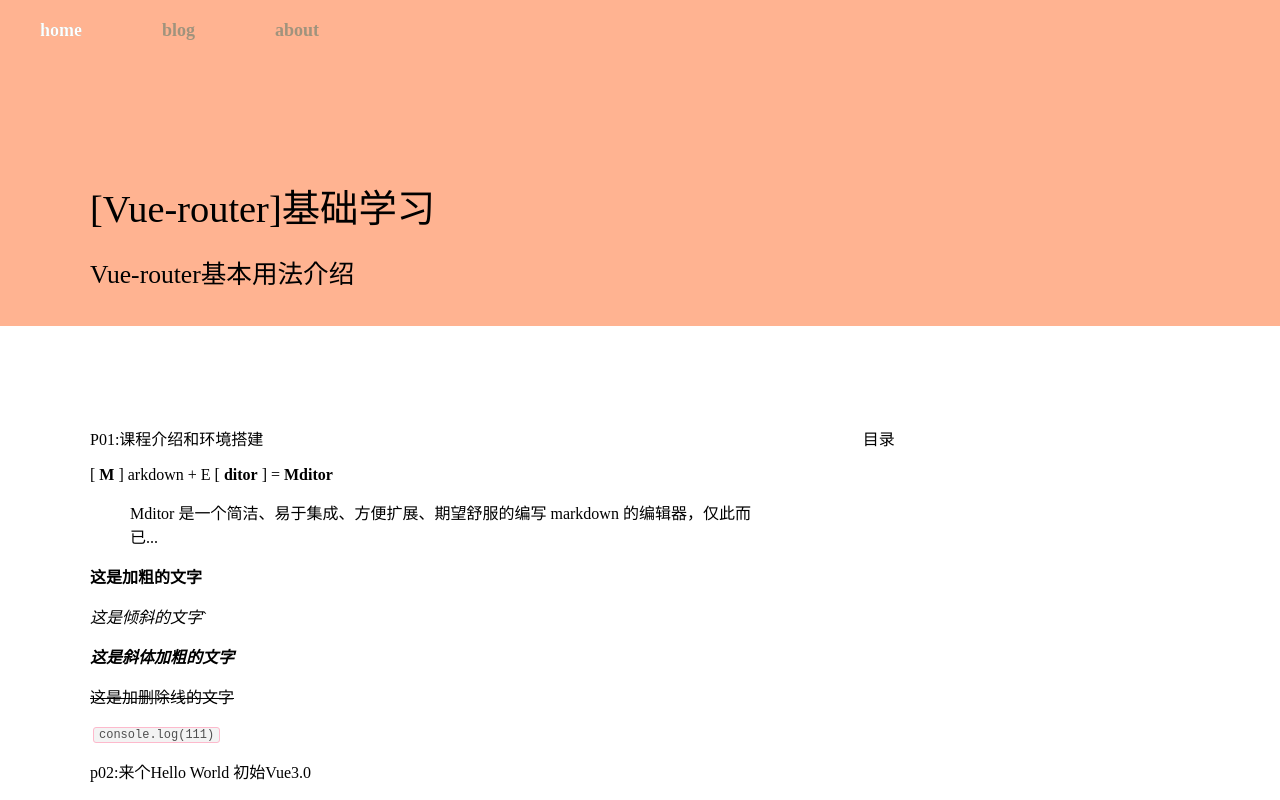
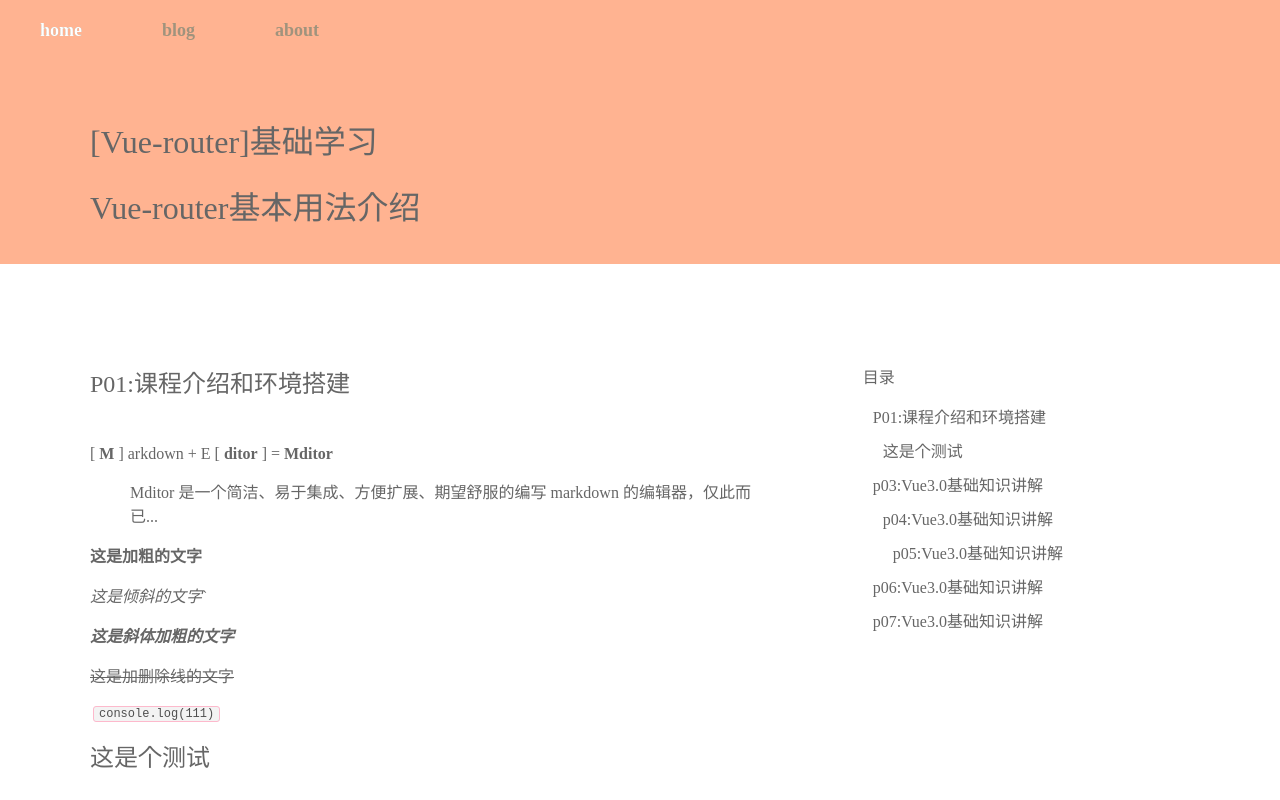
Before and after one commit to hishosho/blog, a Next.js app: page /blog/detail in a window 1280 px wide. Shown: the top 800 px of the page. Built offline with nearby package versions, Linux system fonts and the light colour scheme.

Commit message:
[Feat]: 博客添加数据获取接口及博客详情样式

```diff
--- a/components/blog/BlogCard.module.css
+++ b/components/blog/BlogCard.module.css
@@ -9,7 +9,7 @@
 }
 .cardTitle {
   font-weight: bold;
-  font-size: 1vw;
+  font-size: calc(1.375rem);
   color: #A0937D;
   transition: all .2s;
 }
@@ -19,6 +19,6 @@
 }
 .cardDesc {
   margin-top: 10px;
-  font-size: 0.5vw;
+  font-size: 1rem;
   color: #A0937D;
 }
--- a/components/common/Navigation.module.css
+++ b/components/common/Navigation.module.css
@@ -1,3 +1,7 @@
+.list {
+  display: none;
+  position: fixed;
+}
 .item {
   position: relative;
   cursor: pointer;
@@ -20,3 +24,8 @@
   opacity: 1;
   transform: scale(1);
 }
+@media (min-width: 1084px) {
+  .list {
+    display: block;
+  }
+}
--- a/mock/data.tsx
+++ b/mock/data.tsx
@@ -53,6 +53,8 @@
 ]
 
 export const markdownData = {
+  title: 'Vue基础教程',
+  desc: 'Vue基础教程介绍',
   content: '# P01:课程介绍和环境搭建\n' +
   '[ **M** ] arkdown + E [ **ditor** ] = **Mditor**  \n' +
   '> Mditor 是一个简洁、易于集成、方便扩展、期望舒服的编写 markdown 的编辑器，仅此而已... \n\n' +
@@ -61,7 +63,7 @@
   '***这是斜体加粗的文字***\n\n' +
   '~~这是加删除线的文字~~ \n\n'+
   '\`console.log(111)\` \n\n'+
-  '# p02:来个Hello World 初始Vue3.0\n' +
+  '## 这是个测试\n' +
   '> aaaaaaaaa\n' +
   '>> bbbbbbbbb\n' +
   '>>> cccccccccc\n'+
@@ -70,11 +72,11 @@
   '> aaaaaaaaa\n' +
   '>> bbbbbbbbb\n' +
   '>>> cccccccccc\n\n'+
-  '# p04:Vue3.0基础知识讲解\n' +
+  '## p04:Vue3.0基础知识讲解\n' +
   '> aaaaaaaaa\n' +
   '>> bbbbbbbbb\n' +
   '>>> cccccccccc\n\n'+
-  '#5 p05:Vue3.0基础知识讲解\n' +
+  '### p05:Vue3.0基础知识讲解\n' +
   '> aaaaaaaaa\n' +
   '>> bbbbbbbbb\n' +
   '>>> cccccccccc\n\n'+
@@ -93,7 +95,14 @@
 export const blogs = [
   { id: 1, title: '[Vue]基础学习', desc: 'Vue基本用法介绍' },
   { id: 2, title: '[Vue-router]基础学习', desc: 'Vue-router基本用法介绍' },
-  { id: 3, title: '[React]基础学习', desc: 'React基本用法介绍' }
+  { id: 3, title: '[React]基础学习', desc: 'React基本用法介绍' },
+  { id: 4, title: '[Vue]基础学习', desc: 'Vue基本用法介绍' },
+  { id: 5, title: '[Vue-router]基础学习', desc: 'Vue-router基本用法介绍' },
+  { id: 6, title: '[React]基础学习', desc: 'React基本用法介绍' },
+  { id: 13, title: '[React]基础学习', desc: 'React基本用法介绍' },
+  { id: 14, title: '[Vue]基础学习', desc: 'Vue基本用法介绍' },
+  { id: 15, title: '[Vue-router]基础学习', desc: 'Vue-router基本用法介绍' },
+  { id: 16, title: '[React]基础学习', desc: 'React基本用法介绍' }
 ]
 
 export const propulerBlogs = [
@@ -101,3 +110,15 @@
   { id: 2, title: '[Vue-router]基础学习', desc: 'Vue-router基本用法介绍' },
   { id: 3, title: '[React]基础学习', desc: 'React基本用法介绍' }
 ]
+
+export const blogTags = [
+  { id: 1, name: 'React', isActive: false },
+  { id: 2, name: 'Vue', isActive: false },
+  { id: 3, name: 'JavaScript', isActive: false },
+  { id: 4, name: 'CSS', isActive: false },
+  { id: 5, name: 'SVG', isActive: false }
+]
+
+export const someBlogList = [
+  { id: 1, title: '[HTML5]基础学习', desc: 'HTML5基本用法介绍' }
+]
--- a/pages/blog/detail.tsx
+++ b/pages/blog/detail.tsx
@@ -1,4 +1,4 @@
-import { useRef, useEffect, useState, useCallback } from 'react'
+import { useEffect, useState, useCallback } from 'react'
 import Navigation from '../../components/common/Navigation'
 import styles from '../../styles/BlogDetail.module.css'
 import Router from 'next/router'
@@ -10,6 +10,7 @@
 
 const BlogDetail = (props: any) => {
   const [articleContent, setArticleContent] = useState<string>('')
+  const [catalogue, setCatalogue] = useState<any>([])
   const title = () => {
     return (
       <div className={styles.titleWraper}>
@@ -34,17 +35,47 @@
     Router.push(`/${path}`)
   }, [])
 
+  const catalogueHtml = () => {
+    return (
+      <aside
+        className={styles.menu}
+      >
+        <h2
+          className={styles.catalogueTitle}
+        >
+          目录
+        </h2>
+        <ul>
+        {
+          catalogue.map((item: any, i: number) => {
+            return (
+              <li
+                style={{paddingLeft: item.level * 10 }}
+                className={styles.catalogueItem}
+                key={`${item.level}-${item.content}-${i}`}
+              >
+                <a
+                 href={`#${item.level}@${item.content}`}
+                 className={styles.catalogueItemLink}
+                >
+                  {item.content}
+                </a>
+              </li>
+            )
+          })
+        }
+        </ul>
+      </aside>
+    )
+  }
+
   const content = () => {
     return (
       <>
         <main
           className={styles.main}
         >
-          <aside
-            className={styles.menu}
-          >
-            <h2>目录</h2>
-          </aside>
+          {catalogueHtml()}
           <article>
             <div
               dangerouslySetInnerHTML={{__html:articleContent}}
@@ -56,8 +87,20 @@
     )
   }
 
-  useEffect(() => {
+  const buildCatalogue = useCallback(() => {
+    const tiitleArr = props.detail.content.match(/(#{1,5})\s.*\n/g)
+    const navArr = tiitleArr.map((item: any) => ({
+      content: item.replace(/(#{1,5}\s)|(\n)/g, ''),
+      level: item.match(/#{1,5}/)[0].length
+    }))
+    setCatalogue(navArr)
+  }, [props.detail.content])
+
+  const buildArticleContent = useCallback(() => {
     const renderer = new marked.Renderer()
+    renderer.heading = (text:string, level: number) => {
+      return `<h${level} id=${level}@${text} class='title-anchor'>${text}</h${level}>`
+    }
     marked.setOptions({
       renderer: renderer,
       gfm: true,
@@ -72,7 +115,12 @@
       }
     })
     setArticleContent(marked(props.detail.content))
-  }, [articleContent, props.detail])
+  }, [props.detail.content])
+
+  useEffect(() => {
+    buildCatalogue()
+    buildArticleContent()
+  }, [buildArticleContent, buildCatalogue])
 
   return (
     <div className={styles.detailWraper}>
@@ -83,7 +131,7 @@
 }
 
 BlogDetail.getInitialProps = async (ctx: any) => {
-  const { success, data } = BlogService.getBlogDetail(ctx.query.id)
+  // const { success, data } = BlogService.getBlogDetail(ctx.query.id)
   return {
     detail: markdownData
   }
--- a/services/BlogService.tsx
+++ b/services/BlogService.tsx
@@ -1,11 +1,12 @@
 import axios from './index'
 
 const BlogService = {
-  getBlogDetail: (id: string) => axios({ url: '/', params: {id} }),
+  getBlogDetail: (id: number) => axios({ url: '/', params: {id} }),
   getBlogs: () => axios({ url: '/' }),
   getPropulerBlogs: () => axios({ url: '/' }),
+  getBlogTags: () => axios({ url: '/' }),
+  getBlogsByTagId: (id: number) => axios({ url: '/', params: {id} }),
+  updateBlogTagState: ({ id, state }: {id: number, state: boolean}) => axios({ url: '/', params: { id, state } }),
 }
 
-
-
 export default BlogService
--- a/styles/Blog.module.css
+++ b/styles/Blog.module.css
@@ -18,21 +18,23 @@
   grid-template-areas:
     "list categories"
     "list popular";
-  ;
 }
 .list {
   grid-area: list;
 }
 .categories {
+  display: none;
   grid-area: categories;
 }
 .popular {
+  display: none;
   grid-area: popular;
 }
 .title {
   color: #A0937D;
   font-weight: bold;
   padding: 30px 0;
+  font-size: calc(1.375rem);
   animation: titleAnimation 1s;
 }
 .popularList {
@@ -40,7 +42,7 @@
 }
 .popularBlog {
   cursor: pointer;
-  font-size: 0.8vw;
+  font-size: calc(1.375rem);
   padding-bottom: 20px;
   animation: rightEnter 1s;
   transform-origin: top left;
@@ -100,3 +102,17 @@
     opacity: 100%;
   }
 }
+
+@media (min-width: 1084px) {
+  .categories, .popular {
+    display: block;
+  }
+}
+
+@media (max-width: 768px) {
+  .main {
+    width: 90%;
+    margin: 20px auto;
+    display: flex;
+  }
+}
--- a/styles/BlogDetail.module.css
+++ b/styles/BlogDetail.module.css
@@ -11,12 +11,12 @@
 }
 .title {
   font-weight: 400;
-  font-size: 3vw;
+  font-size: calc(2rem);
   padding-top: 116px;
   margin-bottom: 20px;
 }
 .desc {
-  font-size: 2vw;
+  font-size: calc(2rem);
   padding-top: 0;
 }
 .main {
@@ -29,11 +29,31 @@
   max-width: 1100px;
   margin: 0 auto;
 }
+.catalogueTitle {
+  margin-bottom: 16px;
+  font-size: 1rem;
+  font-weight: 500;
+  color: #666;
+}
+.catalogueItem {
+  color: #666;
+  font-size: 1rem;
+  margin-bottom: 10px;
+}
+.catalogueItemLink {
+  text-decoration: none;
+  color: #666;
+}
+.catalogueItemLink:hover {
+  color: #ff9491;
+}
 .menu {
   display: none;
   width: 30%;
   padding-left: 50px;
   position: sticky;
+  top: 148px;
+  max-height: calc(100vh - 148px);
 }
 
 @media (min-width: 1084px) {
--- a/styles/globals.css
+++ b/styles/globals.css
@@ -5,8 +5,9 @@
 h1, h2, h3, h4, h5, h6 {
   padding: 0;
   margin: 0;
+  color: #666;
 }
-h1, h2, h3, h4, h5, h6 { font-weight:normal; font-size:100%; }
+h1, h2, h3, h4, h5, h6 { font-weight: normal; font-size:100%; }
 html,
 body,
 body > div:first-child,
@@ -17,6 +18,9 @@
 ::-webkit-scrollbar {
   width: 0;
 }
+ul {
+  list-style: none;
+}
 
 /**
 解决document.body.clientHeight为0问题
@@ -25,6 +29,12 @@
 
 html {
   scroll-behavior: smooth;
+}
+
+.title-anchor {
+  font-size: calc(1.5rem);
+  color: #666;
+  margin-bottom: 46px;
 }
 
 .detailed-content{
@@ -62,18 +72,6 @@
 
 }
 
-.title-anchor{
-  color:#888 !important;
-  padding:4px !important;
-  margin: 0rem !important;
-  height: auto !important;
-  line-height: 1.2rem !important;
-  font-size: .7rem !important;
-  border-bottom: 1px dashed #eee;
-  overflow: hidden;
-  text-overflow:ellipsis;
-  white-space: nowrap;
-}
 .active{
   color:rgb(30, 144, 255) !important;
 }
```
Also changed, not shown: pages/blog/index.tsx (+26 -21 lines).
